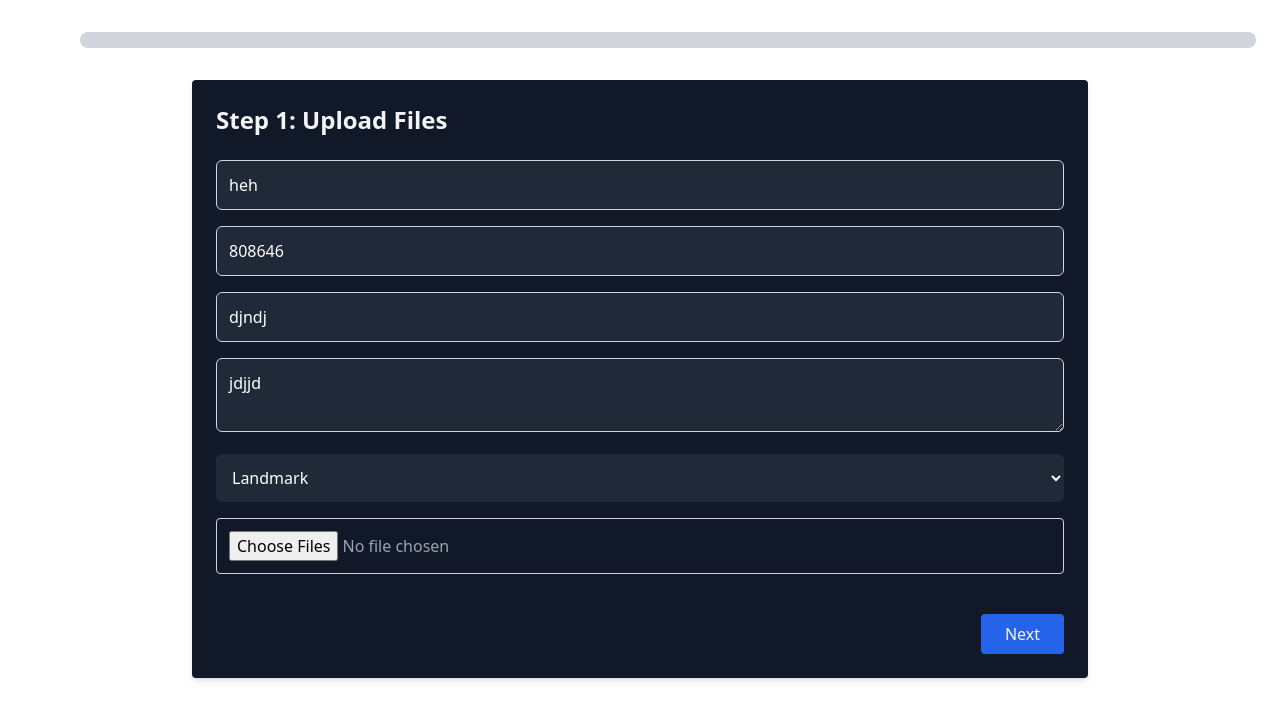
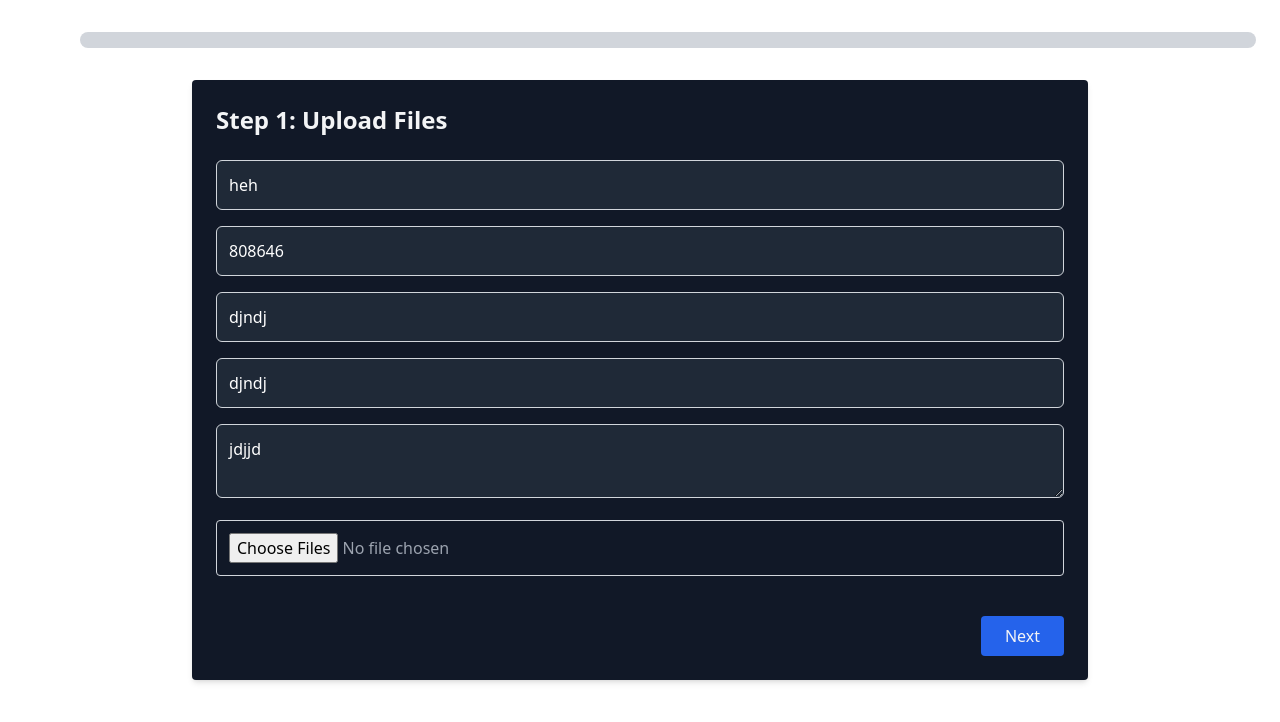
Before and after one commit to kenmentor/agent-with-me-frountend, a Next.js app: page /upload in a window 1280 px wide. Shown: the top 722 px of the page. Built offline with nearby package versions, Linux system fonts and the light colour scheme.

Commit message:
replaced the lankmark with search loction

```diff
--- a/src/app/[resourceId]/resource-details/page.tsx
+++ b/src/app/[resourceId]/resource-details/page.tsx
@@ -24,10 +24,10 @@ interface data {
     price:number;
     address: string ;
     state:string;
-    landmark:string;
     type:string;
     waterSuply:boolean ;
     electricity:number;
+    location:string;
 }
 
 const RentalPage: React.FC = () => {
@@ -49,7 +49,7 @@ const RentalPage: React.FC = () => {
     price:4933,
     address: "saga ",
     state:"lagos",
-    landmark:"tou ctoyyr",
+    location:"ab",
     type:"selfcon",
     waterSuply:true ,
     electricity:50,
@@ -128,7 +128,7 @@ if (data.category=="Minimal"){
         </div>
       </div>
 
-      <p className="text-gray-600 mt-1">📍 {data.landmark}, {data.state}, Nigeria</p>
+      <p className="text-gray-600 mt-1">📍 {data.location}, {data.state}, Nigeria</p>
 
 
       {/* Main Image */}
@@ -203,7 +203,7 @@ if (data.category=="Minimal"){
       </AnimatePresence>
     </div>
 
-    <HouseMainComponent keyword={{searchWord:"",category:data.category,min:`${data.price-10000}`,max:"",type:data.type,location:"",limit:6}} bardge={1} />
+    <HouseMainComponent keyword={{category:data.category,min:`${data.price-10000}`,max:"",type:data.type,location:data.location,limit:6}} bardge={1} />
     <Footer/>
     </>
   );
--- a/src/components/Resource.tsx
+++ b/src/components/Resource.tsx
@@ -15,7 +15,7 @@ type ResourceProps = {
   thumbnail: string;
   price: number;
   id: string;
-  landmark: string;
+  location: string;
   category?: string;
   isNew?: boolean;
   gallery: { src: string; alt: string }[];
@@ -28,7 +28,7 @@ const Resource = ({
   thumbnail,
   price,
   id,
-  landmark,
+  location,
   category = "Luxury",
   isNew = false,
   electricity ,
@@ -71,7 +71,7 @@ const Resource = ({
 
         {/* Landmark & Category */}
         <p className="text-sm text-gray-500 flex items-center gap-1">
-          <FaMapMarkerAlt className="text-red-500" /> {landmark}
+          <FaMapMarkerAlt className="text-red-500" /> {location}
         </p>
         <div className="flex flex-wrap gap-2 sm:gap-3 items-center">
   {/* Category */}
--- a/src/components/Upload1.tsx
+++ b/src/components/Upload1.tsx
@@ -24,7 +24,6 @@ interface formData {
   type: string;
   address: string;
   state: string;
-  landmark: string;
   waterSuply: boolean;
   electricity: number;
 }
@@ -44,7 +43,6 @@ const UploadWizard = () => {
     type: "djdj",
     address: "djndj",
     state: "Calabar",
-    landmark: "jdjdj",
     waterSuply: true,
     electricity: 90,
   });
@@ -68,7 +66,6 @@ const UploadWizard = () => {
       data.append("type", formData.type);
       data.append("address", formData.address);
       data.append("state", formData.state);
-      data.append("landmark", formData.landmark);
       data.append("waterSuply", JSON.stringify(formData.waterSuply));
       data.append("electricity", JSON.stringify(formData.electricity));
       formData.files.forEach((file) => {
--- a/src/components/uploadScreen/upload1.tsx
+++ b/src/components/uploadScreen/upload1.tsx
@@ -13,7 +13,6 @@ interface formData {
   type : string;
   address: string;
   state:string;
-  landmark:string;
   waterSuply:boolean ;
   electricity:number;
 
@@ -24,9 +23,7 @@ interface StepOneProps {
   setFormData: React.Dispatch<React.SetStateAction<formData>>;
   goToNextStep: () => void;
 }
-const landmarks = [
-  "cscc"
-]
+
 const StepOne: React.FC<StepOneProps> = ({ formData, setFormData, goToNextStep }) => {
   const [error, setError] = useState<string | null>(null);
 
@@ -66,13 +63,18 @@ const StepOne: React.FC<StepOneProps> = ({ formData, setFormData, goToNextStep }
         />
          <input
           type="text"
+          placeholder="location "
+          value={formData.address}
+          onChange={(e) => setFormData((prev: formData) => ({ ...prev, location: e.target.value }))}
+          className="w-full p-3 bg-gray-800 text-white rounded-md focus:outline-none focus:ring focus:ring-blue-400"
+        />
+         <input
+          type="text"
           placeholder="address E.g plot 4 harmony estate "
           value={formData.address}
           onChange={(e) => setFormData((prev: formData) => ({ ...prev, address: e.target.value }))}
           className="w-full p-3 bg-gray-800 text-white rounded-md focus:outline-none focus:ring focus:ring-blue-400"
         />
-
-
 
 
         <textarea
@@ -81,26 +83,10 @@ const StepOne: React.FC<StepOneProps> = ({ formData, setFormData, goToNextStep }
           onChange={(e) => setFormData((prev: formData) => ({ ...prev, description: e.target.value }))}
           className="w-full p-3 bg-gray-800 text-white rounded-md focus:outline-none focus:ring focus:ring-blue-500"
         />
-         <select name="landmark"
-        id="landmark"
-        onChange={(e) => setFormData((prev: formData) => ({ ...prev, landmark: e.target.value }))}
-        className="w-full p-3 bg-gray-800 text-white rounded-md focus:outline-none focus:ring focus:ring-blue-400"
-        >
-          <option value="">
-            Landmark
-          </option>
-          {landmarks.map((element, index) => (
 
-        <motion.option
-         key={index}
-         whileTap={{ scale: 0.9 }}
-         value={element}
-       >{element}
 
-         </motion.option>
 
-     ))}
-        </select>
+
       </div>
 
       <div className="mt-4">
--- a/src/components/uploadScreen/upload2.tsx
+++ b/src/components/uploadScreen/upload2.tsx
@@ -10,7 +10,6 @@ interface formData {
   type : string;
   address: string,
   state:string,
-  landmark:string,
   waterSuply:boolean ,
   electricity:number,
 
--- a/src/components/uploadScreen/upload3.1.tsx
+++ b/src/components/uploadScreen/upload3.1.tsx
@@ -10,7 +10,6 @@
     type : string;
     address: string,
     state:string,
-    landmark:string,
     waterSuply:boolean ,
     electricity:number,
 
--- a/src/components/uploadScreen/upload3.2.tsx
+++ b/src/components/uploadScreen/upload3.2.tsx
@@ -11,7 +11,6 @@ interface formData {
   type: string;
   address: string;
   state: string;
-  landmark: string;
   waterSuply: boolean;
   electricity: number;
 }
--- a/src/components/uploadScreen/upload3.tsx
+++ b/src/components/uploadScreen/upload3.tsx
@@ -12,7 +12,6 @@ interface formData {
   type : string;
   address: string;
   state:string;
-  landmark:string;
   waterSuply:boolean ;
   electricity:number;
 }
```
